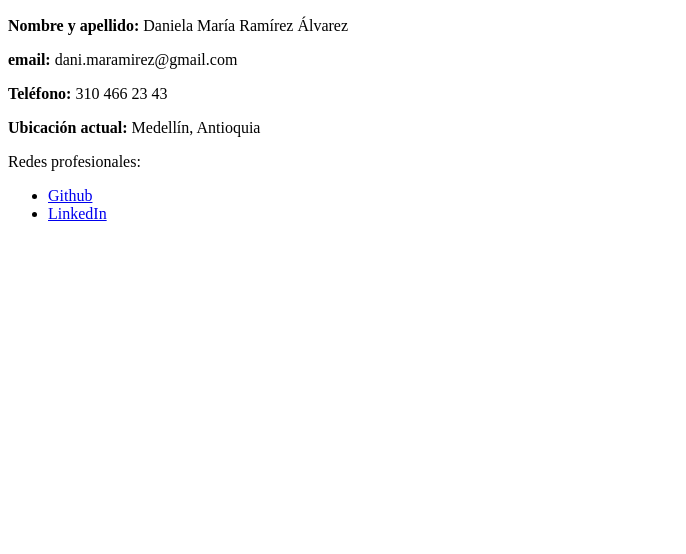
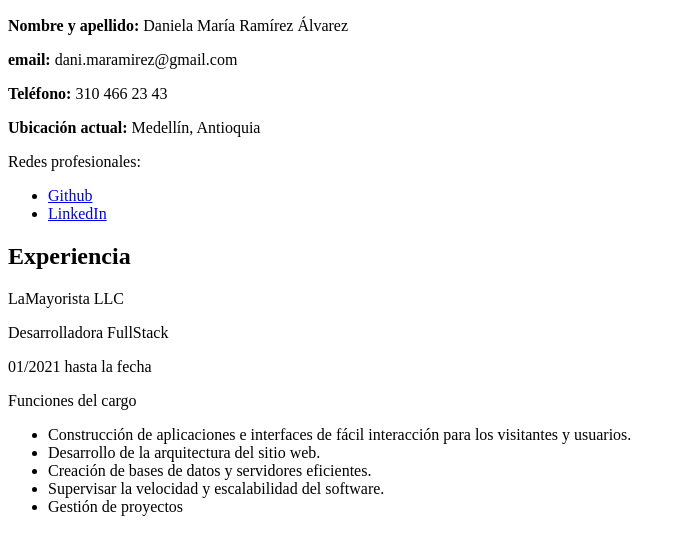
Before and after one commit to danielaramireza/html-intro, a plain HTML site: page index.html in a window 1280 px wide. Shown: the part 110-664 px from the top of the page, without its empty margins (0-686 px from the left). Drawn offline with Linux system fonts and the light colour scheme.

Commit message:
Se agrego la experiencia profesional

```diff
--- a/index.html
+++ b/index.html
@@ -18,5 +18,18 @@
       <li><a href="https://github.com/danielaramireza">Github</a></li>
       <li><a href="https://www.linkedin.com/in/danielaramirezalvarez/">LinkedIn</a></li>
     </ul> </p>
+    <h2>Experiencia</h2>
+    <p>LaMayorista LLC</p>
+    <p>Desarrolladora FullStack</p>
+    <p>01/2021 hasta la fecha</p>
+    <p>Funciones del cargo
+    <ul>
+    <li>Construcción de aplicaciones e interfaces de fácil interacción para los visitantes y usuarios.</li>
+    <li>Desarrollo de la arquitectura del sitio web.</li>
+    <li>Creación de bases de datos y servidores eficientes.</li>
+    <li>Supervisar la velocidad y escalabilidad del software.</li>
+    <li>Gestión de proyectos</li>
+  </ul>
+    </p>
   </body>
 </html>
```
